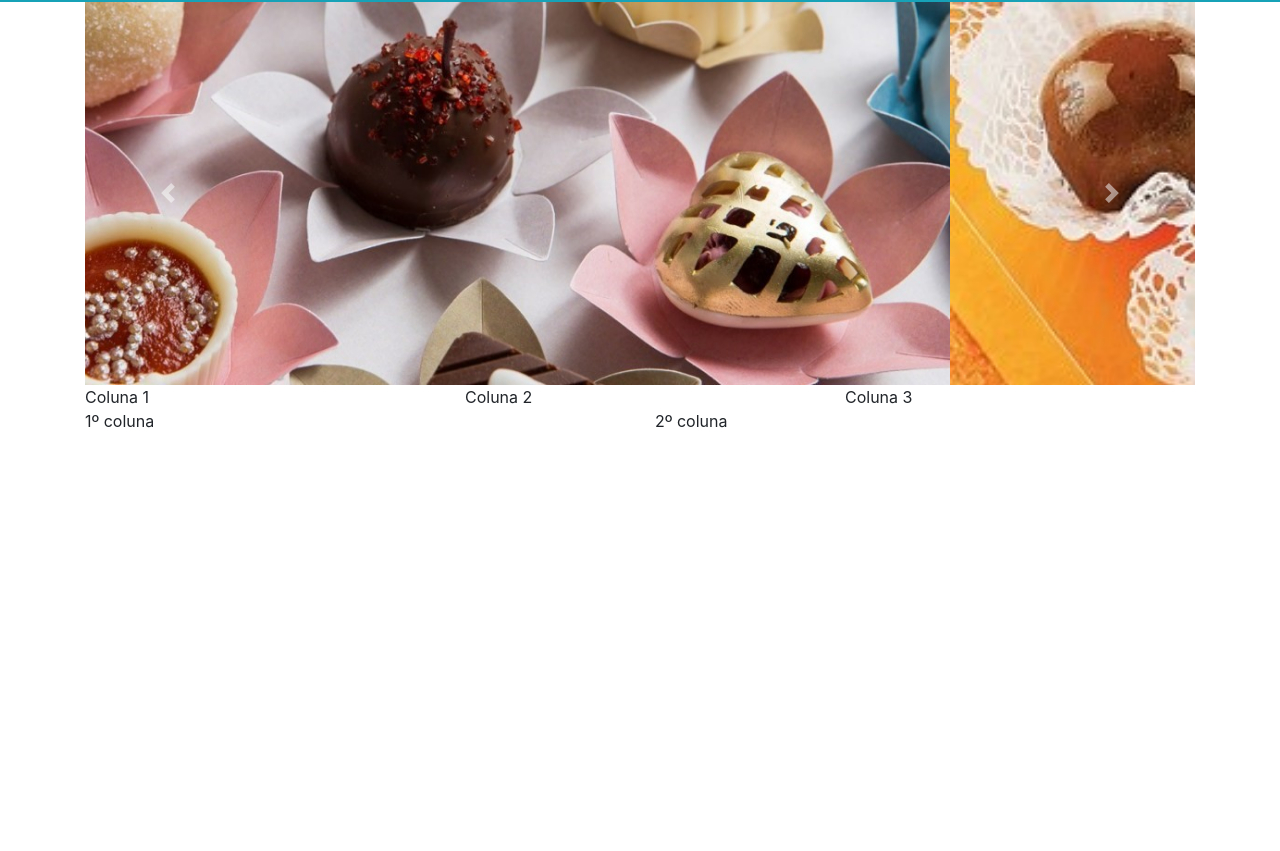
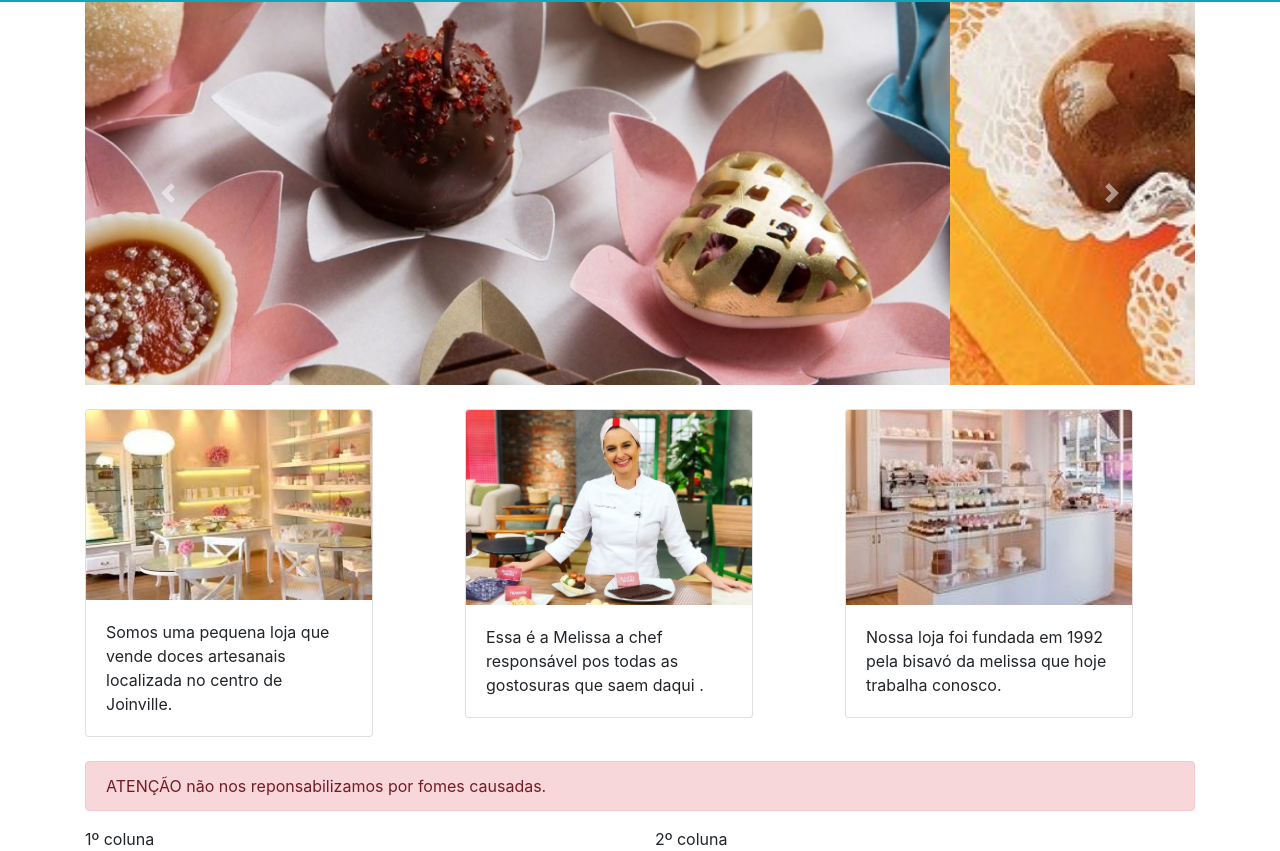
Before and after one commit to Giupacheco/projetos_em, a plain HTML site: page Site2/Index.html in a window 1280 px wide. Shown: the part 54-905 px from the top of the page. Before the commit the page ends 800 px from the top, so only its background shows below. Drawn offline with nearby package versions, Linux system fonts and the light colour scheme.

Commit message:
Aula 30.09
Altereações na página inicial

```diff
--- a/Site2/Index.html
+++ b/Site2/Index.html
@@ -71,18 +71,39 @@
       </a>
 
     </div>
-
+    <br>
 
     <div class="row">
       <div class="col">
-        Coluna 1
+        <div class="card" style="width: 18rem;">
+          <img class="card-img-top" src="Imagens/loja.jpg" alt="Imagem de capa do card">
+          <div class="card-body">
+            <p class="card-text">Somos uma pequena loja que vende doces artesanais localizada no centro de Joinville.</p>
+          </div>
+        </div>
       </div>
       <div class="col">
-        Coluna 2
+        <div class="card" style="width: 18rem;">
+          <img class="card-img-top" src="Imagens/chef.jpg" alt="Imagem de capa do card">
+          <div class="card-body">
+            <p class="card-text">Essa é a Melissa a chef responsável pos todas as gostosuras que saem daqui .</p>
+          </div>
+        </div>
       </div>
       <div class="col">
-        Coluna 3
+        <div class="card" style="width: 18rem;">
+          <img class="card-img-top" src="Imagens/loja2.jpg" alt="Imagem de capa do card">
+          <div class="card-body">
+            <p class="card-text">Nossa loja foi fundada em 1992 pela bisavó da melissa que hoje trabalha conosco.</p>
+          </div>
+        </div>
       </div>
+    </div>
+
+    <br>
+
+    <div class="alert alert-danger" role="alert">
+      ATENÇÃO não nos reponsabilizamos por fomes causadas.
     </div>
 
     <div class="row">
```
Also changed, not shown: Site2/Imagens/chef.jpg (added), Site2/Imagens/loja.jpg (added), Site2/Imagens/loja2.jpg (added).
